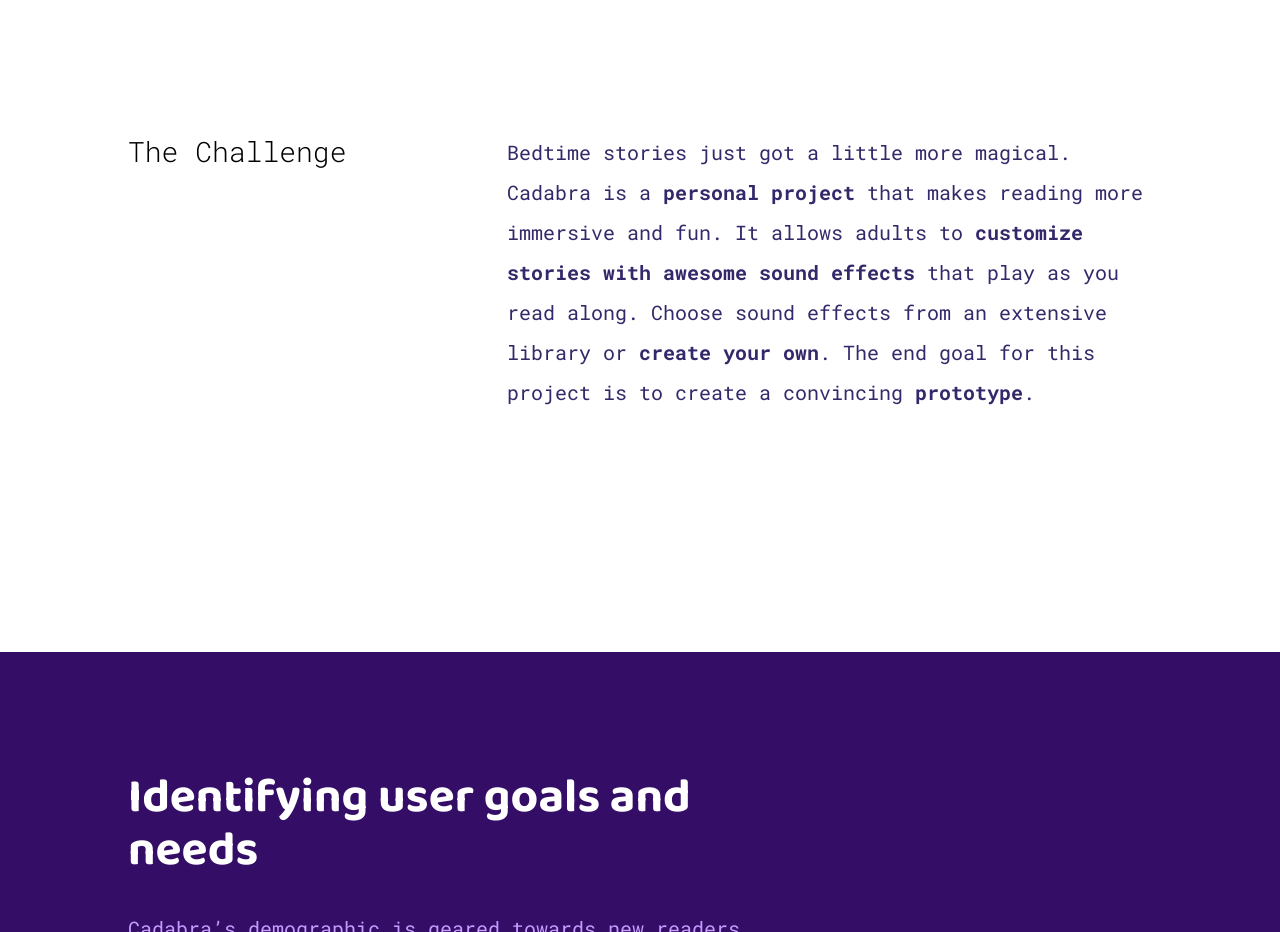
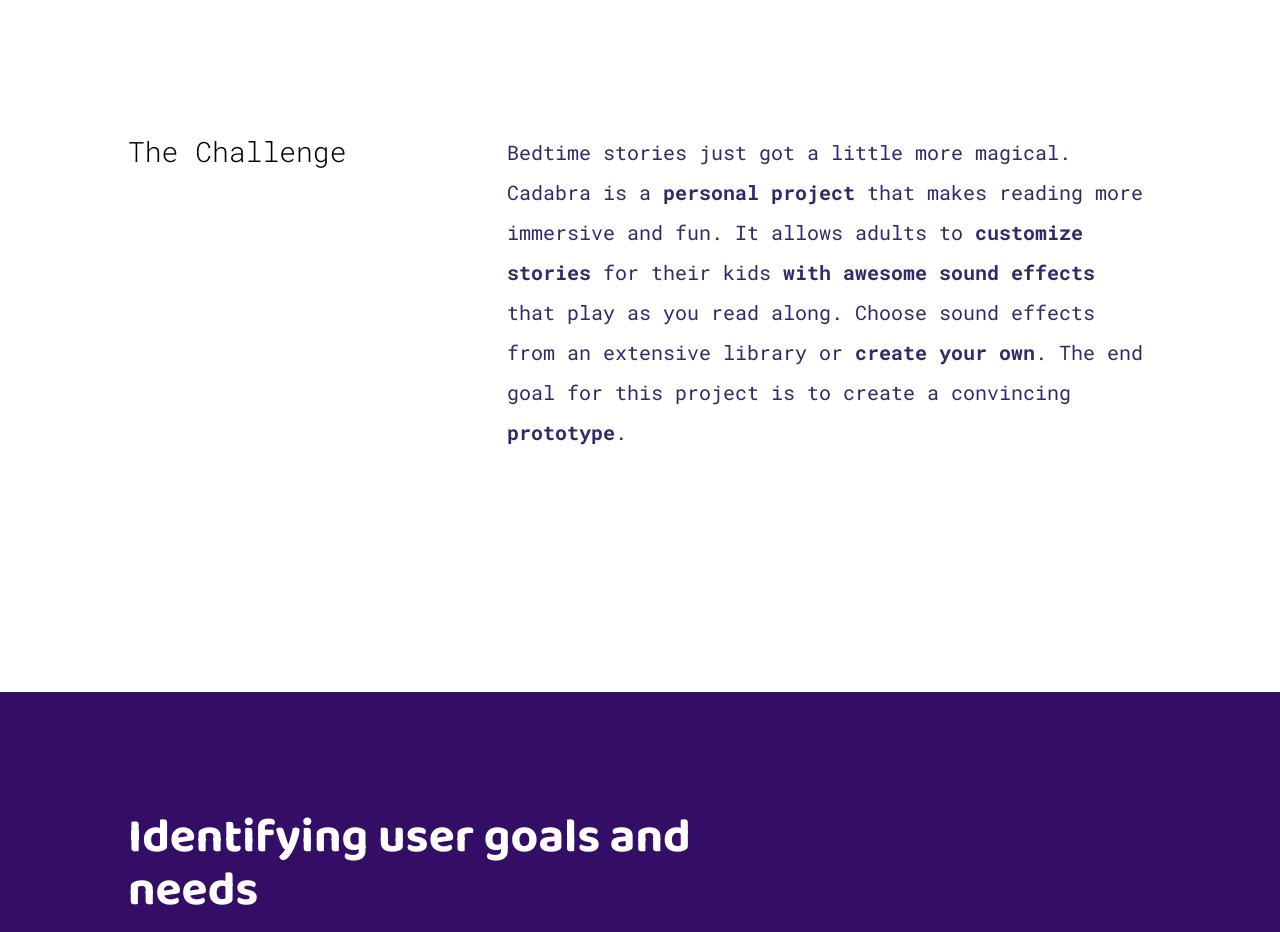
Before and after one commit to JoshCimbron/nitebreak, a plain HTML site: page cadabra.html in a window 1280 px wide. Shown: the part 1580-2512 px from the top of the page. Drawn offline with Linux system fonts and the light colour scheme.

Commit message:
Add files via upload

```diff
--- a/cadabra.html
+++ b/cadabra.html
@@ -60,7 +60,7 @@
         <h6>The Challenge</h6>
         </div>
         <div class="section-desc">
-        <p>Bedtime stories just got a little more magical. Cadabra is a <span>personal project</span> that makes reading more immersive and fun. It allows adults to <span>customize stories with awesome sound effects</span> that play as you read along. Choose sound effects from an extensive library or <span>create your own</span>. The end goal for this project is to create a convincing <span>prototype</span>.</p>
+        <p>Bedtime stories just got a little more magical. Cadabra is a <span>personal project</span> that makes reading more immersive and fun. It allows adults to <span>customize stories</span> for their kids <span>with awesome sound effects</span> that play as you read along. Choose sound effects from an extensive library or <span>create your own</span>. The end goal for this project is to create a convincing <span>prototype</span>.</p>
         </div></div>
     </section>
 
```
